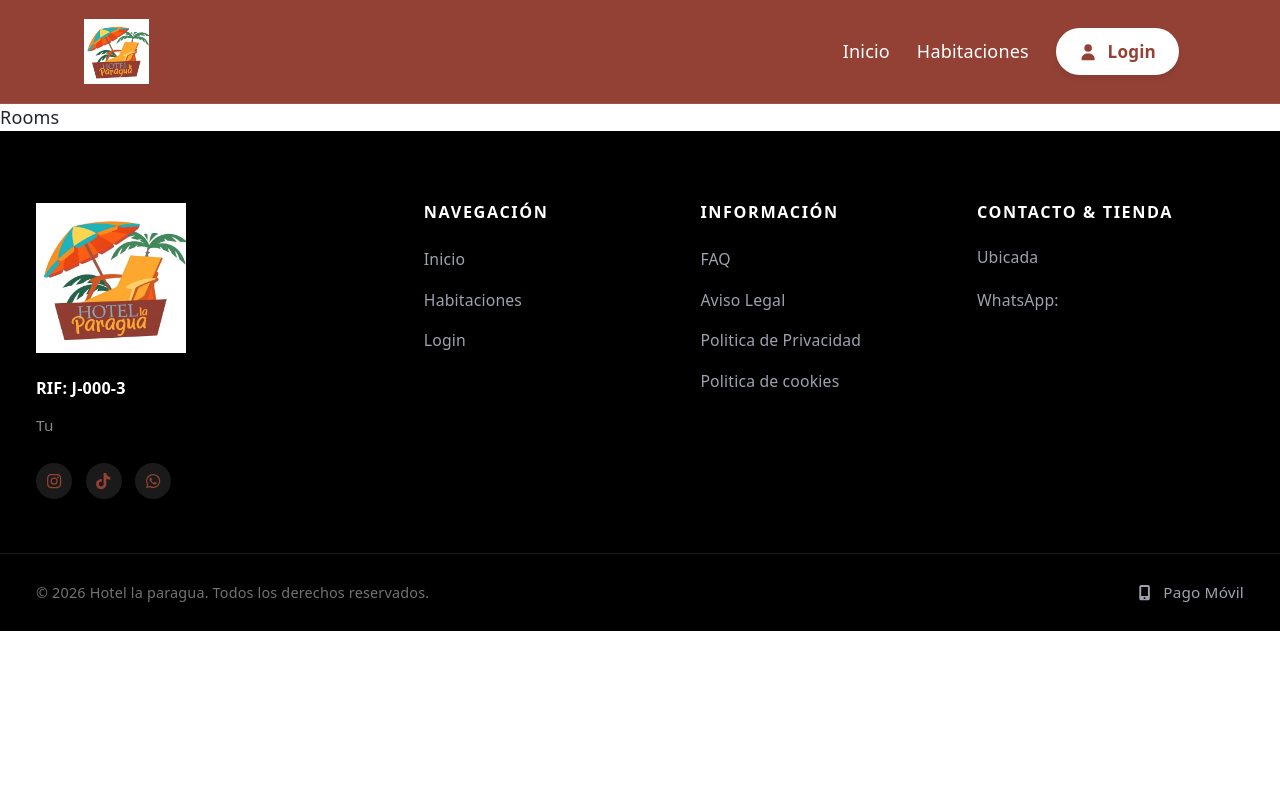
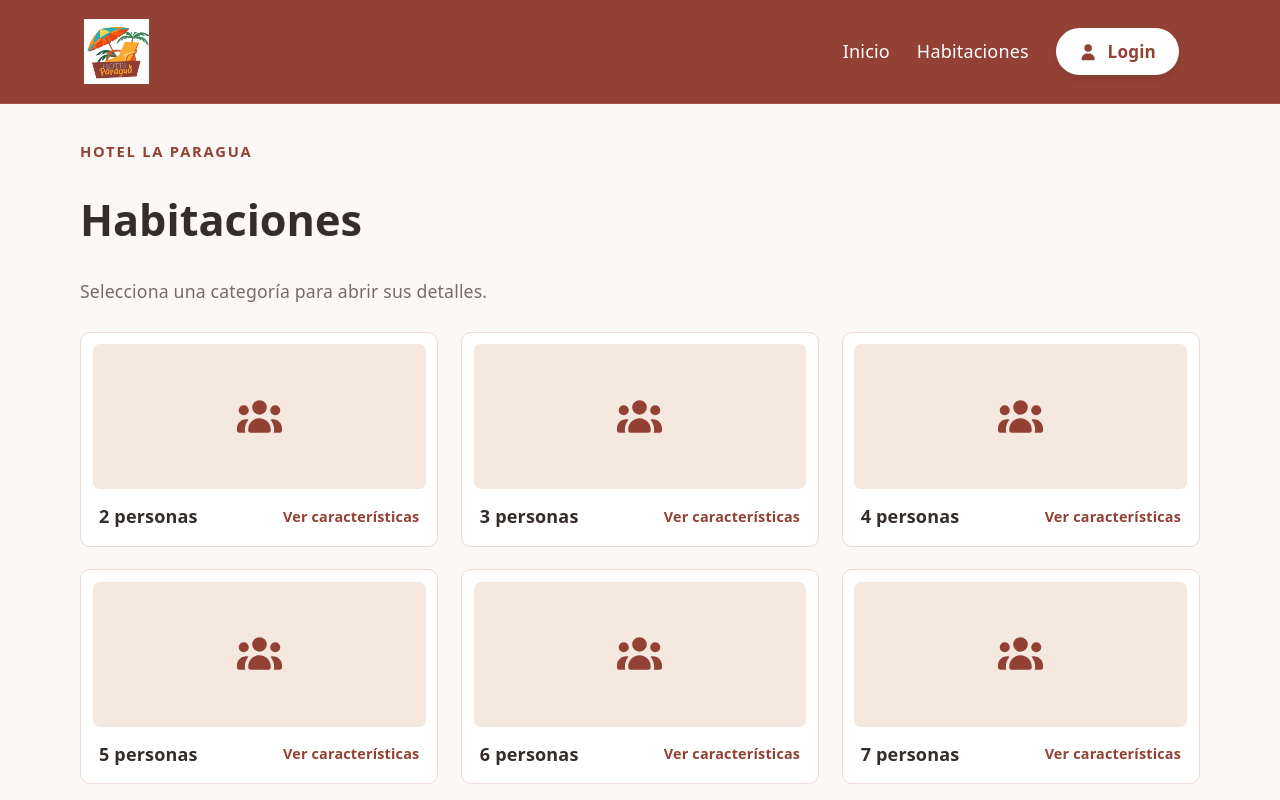
Before and after one commit to Miruto80/Paragua-Front, a React (Vite) app: page /habitaciones in a window 1280 px wide. Shown: the top 800 px of the page. Built offline with nearby package versions, Linux system fonts and the light colour scheme.

Commit message:
Habitaciones V1

```diff
--- /dev/null
+++ b/src/assets/css/Rooms.css
@@ -0,0 +1,259 @@
+.rooms-page {
+  flex: 1;
+  background: #fbf8f6;
+  color: #342d2a;
+  min-height: 60vh;
+  padding-bottom: 4rem;
+}
+
+.rooms-content {
+  width: min(1120px, calc(100% - 2rem));
+  margin: 0 auto;
+  padding-top: 2rem;
+}
+
+.rooms-page-heading {
+  margin-bottom: 1.5rem;
+}
+
+.rooms-eyebrow {
+  display: block;
+  margin-bottom: 0.35rem;
+  color: #934135;
+  font-size: 0.82rem;
+  font-weight: 700;
+  letter-spacing: 0.12em;
+  text-transform: uppercase;
+}
+
+.rooms-page-heading h1,
+.rooms-invalid-category h1 {
+  color: #342d2a;
+  font-size: clamp(1.8rem, 4vw, 2.4rem);
+  font-weight: 700;
+  letter-spacing: normal;
+}
+
+.rooms-page-heading p,
+.rooms-invalid-category p {
+  margin-top: 0.4rem;
+  color: #766b66;
+  font-size: 0.98rem;
+}
+
+.rooms-categories {
+  display: grid;
+  grid-template-columns: repeat(3, minmax(0, 1fr));
+  gap: 1.25rem;
+}
+
+.rooms-category {
+  display: flex;
+  overflow: hidden;
+  min-height: 215px;
+  flex-direction: column;
+  padding: 0.65rem;
+  border: 1px solid #eadbd7;
+  border-radius: 10px;
+  background: #fff;
+  color: #342d2a;
+  cursor: pointer;
+  text-align: center;
+  text-decoration: none;
+  transition:
+    border-color 0.2s ease,
+    box-shadow 0.2s ease,
+    transform 0.2s ease;
+}
+
+.rooms-category:hover,
+.rooms-category:focus-visible {
+  border-color: #934135;
+  box-shadow: 0 8px 24px rgba(90, 43, 34, 0.12);
+  transform: translateY(-2px);
+}
+
+.rooms-category:visited {
+  color: #342d2a;
+}
+
+.rooms-category:focus-visible {
+  outline: 3px solid rgba(147, 65, 53, 0.35);
+  outline-offset: 3px;
+}
+
+.rooms-category-image {
+  display: grid;
+  width: 100%;
+  min-height: 145px;
+  place-items: center;
+  border-radius: 7px;
+  background: #f5e8df;
+  color: #934135;
+}
+
+.rooms-category-image svg {
+  font-size: 2rem;
+}
+
+.rooms-category-info {
+  display: flex;
+  flex: 1;
+  align-items: center;
+  justify-content: space-between;
+  gap: 0.5rem;
+  padding: 0.7rem 0.35rem 0.15rem;
+}
+
+.rooms-category-capacity {
+  color: #342d2a;
+  font-size: 1rem;
+  font-weight: 700;
+}
+
+.rooms-category-action {
+  color: #934135;
+  font-size: 0.8rem;
+  font-weight: 600;
+}
+
+.room-feature-card {
+  display: grid;
+  grid-template-columns: minmax(220px, 32%) minmax(0, 1fr);
+  gap: 1.5rem;
+  padding: 1rem;
+  border: 1px solid #d6d3d1;
+  border-radius: 10px;
+  background: #fff;
+}
+
+.room-feature-image {
+  display: grid;
+  min-height: 220px;
+  place-items: center;
+  border-radius: 8px;
+  background: #f5e8df;
+  color: #934135;
+}
+
+.room-feature-image svg {
+  font-size: 3rem;
+}
+
+.room-feature-content {
+  display: flex;
+  flex-direction: column;
+  align-items: flex-start;
+  padding: 0.5rem 0.75rem 0.5rem 0;
+}
+
+.room-feature-content h2 {
+  margin: 0;
+  color: #342d2a;
+  font-size: 1.5rem;
+  font-weight: 700;
+}
+
+.room-feature-content > p {
+  margin-top: 0.75rem;
+  color: #766b66;
+  line-height: 1.5;
+}
+
+.room-feature-facts {
+  display: flex;
+  flex-wrap: wrap;
+  gap: 1rem 2.5rem;
+  margin-top: 1.5rem;
+}
+
+.room-feature-facts > div {
+  display: flex;
+  flex-direction: column;
+  gap: 0.25rem;
+  color: #887b75;
+  font-size: 0.8rem;
+}
+
+.room-feature-facts svg {
+  color: #934135;
+}
+
+.room-feature-facts strong {
+  color: #342d2a;
+  font-weight: 700;
+}
+
+.rooms-back-link {
+  display: inline-flex;
+  margin: 0 0 1.25rem;
+  color: #934135;
+  font-weight: 600;
+  text-decoration: none;
+}
+
+.rooms-back-link:hover,
+.rooms-back-link:focus-visible {
+  color: #7a3329;
+  text-decoration: underline;
+}
+
+.room-feature-action {
+  align-self: flex-end;
+  margin-top: auto;
+  padding: 0.65rem 1rem;
+  border-radius: 999px;
+  background: #33a6bd;
+  color: #fff;
+  font-weight: 600;
+  text-decoration: none;
+}
+
+.room-feature-action:hover,
+.room-feature-action:focus-visible {
+  background: #24879b;
+  color: #fff;
+}
+
+.rooms-invalid-category {
+  padding: 1.5rem 0;
+}
+
+@media (max-width: 700px) {
+  .rooms-content {
+    width: min(100% - 1.25rem, 540px);
+    padding-top: 2rem;
+  }
+
+  .rooms-categories {
+    grid-template-columns: repeat(2, minmax(0, 1fr));
+    gap: 0.7rem;
+  }
+
+  .rooms-category {
+    min-height: 190px;
+  }
+
+  .rooms-category-info {
+    align-items: flex-start;
+    flex-direction: column;
+  }
+
+  .room-feature-card {
+    grid-template-columns: 1fr;
+  }
+
+  .room-feature-image {
+    min-height: 180px;
+  }
+
+  .room-feature-content {
+    padding: 0.5rem;
+  }
+
+  .room-feature-action {
+    align-self: stretch;
+    margin-top: 1.5rem;
+    text-align: center;
+  }
+}
--- /dev/null
+++ b/src/data/roomCategories.js
@@ -0,0 +1,4 @@
+export const roomCategories = [2, 3, 4, 5, 6, 7].map((capacity) => ({
+  capacity,
+  description: `Categoría con capacidad para hasta ${capacity} personas.`,
+}));
--- /dev/null
+++ b/src/pages/public/RoomDetail.jsx
@@ -0,0 +1,71 @@
+import { Link, useParams } from "react-router-dom";
+import { FontAwesomeIcon } from "@fortawesome/react-fontawesome";
+import { faBed, faUsers } from "@fortawesome/free-solid-svg-icons";
+import { roomCategories } from "../../data/roomCategories.js";
+import "../../assets/css/Rooms.css";
+
+export default function RoomDetail() {
+  const { capacity } = useParams();
+  const category = roomCategories.find(
+    (roomCategory) => roomCategory.capacity === Number(capacity),
+  );
+
+  return (
+    <main className="rooms-page">
+      <section className="rooms-content">
+        {category ? (
+          <>
+            <Link className="rooms-back-link" to="/habitaciones">
+              Volver a habitaciones
+            </Link>
+
+            <header className="rooms-page-heading">
+              <span className="rooms-eyebrow">Hotel La Paragua</span>
+              <h1>Características</h1>
+              <p>Habitación para {category.capacity} personas</p>
+            </header>
+
+            <article className="room-feature-card">
+              <div
+                className="room-feature-image"
+                role="img"
+                aria-label="Imagen de habitación próximamente"
+              >
+                <FontAwesomeIcon icon={faBed} aria-hidden="true" />
+              </div>
+
+              <div className="room-feature-content">
+                <h2>Habitación para {category.capacity} personas</h2>
+                <p>{category.description}</p>
+
+                <div className="room-feature-facts">
+                  <div>
+                    <FontAwesomeIcon icon={faUsers} aria-hidden="true" />
+                    <span>Capacidad</span>
+                    <strong>{category.capacity} personas</strong>
+                  </div>
+                  <div>
+                    <span>Tarifa</span>
+                    <strong>Por definir</strong>
+                  </div>
+                </div>
+
+                <Link className="room-feature-action" to="/habitaciones">
+                  Ver otras habitaciones
+                </Link>
+              </div>
+            </article>
+          </>
+        ) : (
+          <div className="rooms-invalid-category" role="alert">
+            <h1>Categoría no encontrada</h1>
+            <p>No existe una categoría para esa capacidad.</p>
+            <Link className="rooms-back-link" to="/habitaciones">
+              Volver a habitaciones
+            </Link>
+          </div>
+        )}
+      </section>
+    </main>
+  );
+}
--- a/src/pages/public/Rooms.jsx
+++ b/src/pages/public/Rooms.jsx
@@ -1,7 +1,37 @@
-import React from 'react'
+import { Link } from "react-router-dom";
+import { FontAwesomeIcon } from "@fortawesome/react-fontawesome";
+import { faUsers } from "@fortawesome/free-solid-svg-icons";
+import { roomCategories } from "../../data/roomCategories.js";
+import "../../assets/css/Rooms.css";
 
 export default function Rooms() {
   return (
-    <div>Rooms</div>
-  )
+    <main className="rooms-page">
+      <section className="rooms-content" aria-labelledby="rooms-categories-title">
+        <header className="rooms-page-heading">
+          <span className="rooms-eyebrow">Hotel La Paragua</span>
+          <h1 id="rooms-categories-title">Habitaciones</h1>
+          <p>Selecciona una categoría para abrir sus detalles.</p>
+        </header>
+
+        <div className="rooms-categories">
+          {roomCategories.map(({ capacity }) => (
+            <Link
+              className="rooms-category"
+              key={capacity}
+              to={`/habitaciones/${capacity}`}
+            >
+              <span className="rooms-category-image" aria-hidden="true">
+                <FontAwesomeIcon icon={faUsers} />
+              </span>
+              <span className="rooms-category-info">
+                <span className="rooms-category-capacity">{capacity} personas</span>
+                <span className="rooms-category-action">Ver características</span>
+              </span>
+            </Link>
+          ))}
+        </div>
+      </section>
+    </main>
+  );
 }
--- a/src/routes/AppRoutes.jsx
+++ b/src/routes/AppRoutes.jsx
@@ -4,6 +4,7 @@ import Footer from "../components/layout/Footer.jsx";
 import Home from "../pages/public/Home.jsx";
 import Login from "../pages/public/Login.jsx";
 import Rooms from "../pages/public/Rooms.jsx";
+import RoomDetail from "../pages/public/RoomDetail.jsx";
 import ScrollToTop from "../components/ScrollToTop.jsx";
 import AdminRoutes from "./AdminRoutes.jsx";
 import ProtectRoute from "./ProtectRoute.jsx";
@@ -23,6 +24,7 @@ function AppRoutes() {
         <Route path="/" element={<Home />} />
         <Route path="/login" element={<Login />} />
         <Route path="/habitaciones" element={<Rooms />} />
+        <Route path="/habitaciones/:capacity" element={<RoomDetail />} />
 
         <Route
           path="/admin/*"
```
